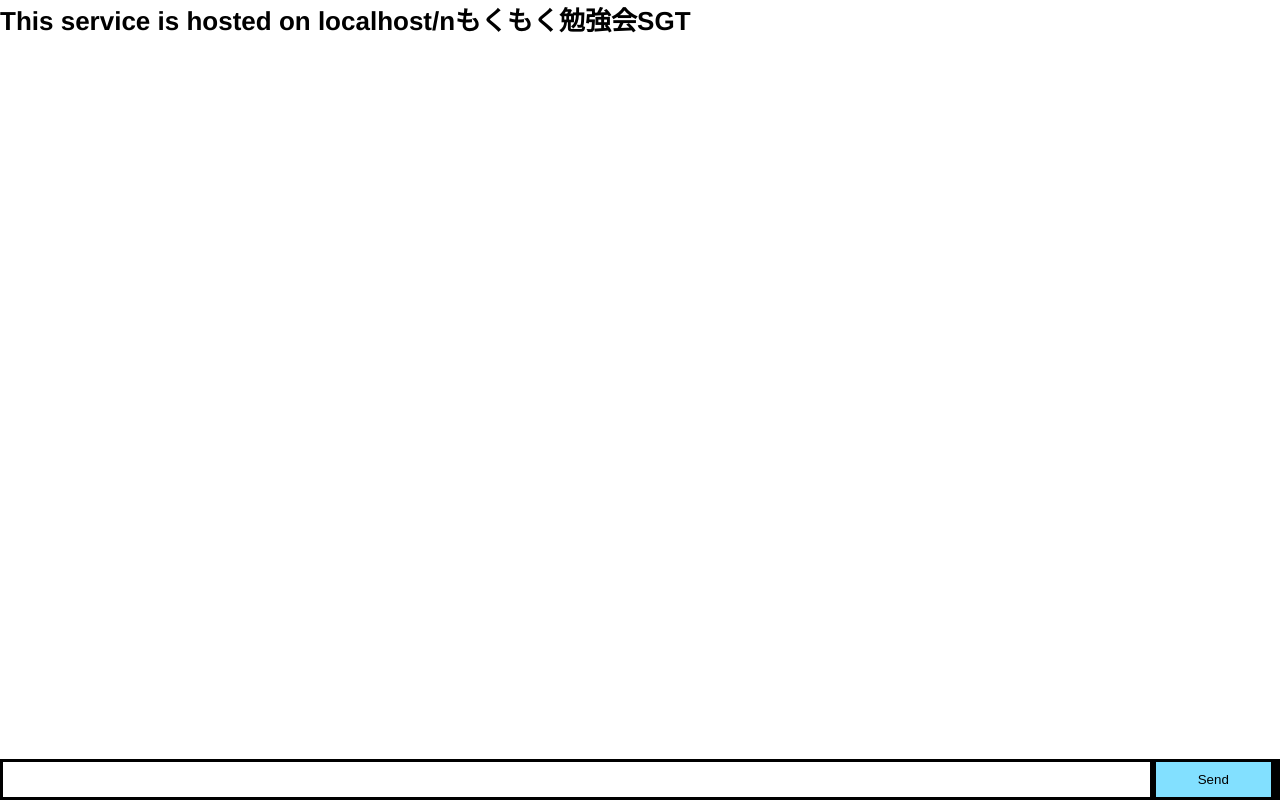
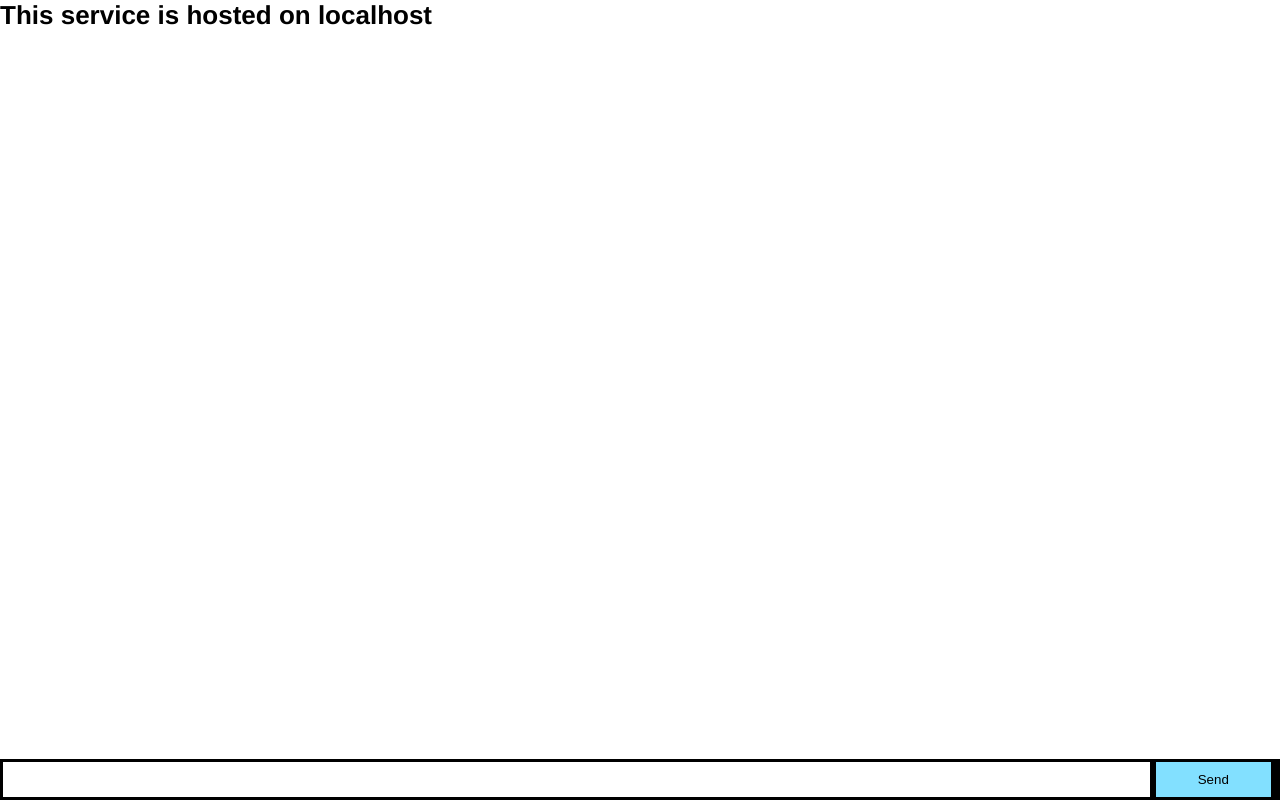
Before and after one commit to sasukeh/Node-examples-nodechat, a website: page index.html in a window 1280 px wide. Drawn offline with nearby package versions, Linux system fonts and the light colour scheme; no server answers.

Commit message:
mokumoku

```diff
--- a/index.html
+++ b/index.html
@@ -1,7 +1,7 @@
 <!doctype html>
 <html>
   <head>
-    <title>Mokumoku SGT chat</title>
+    <title>NodeJS Socket chat</title>
     <style>
       * { margin: 0; padding: 0; box-sizing: border-box; }
       body { font: 13px Helvetica, Arial; }
@@ -16,7 +16,7 @@
   <body>
     <h1>
     <script>
-    	document.write("This service is hosted on "+location.hostname+"/n"+"もくもく勉強会SGT");
+    	document.write("This service is hosted on "+location.hostname);
     </script>
     </h1>
     <ul id="messages"></ul>
```
